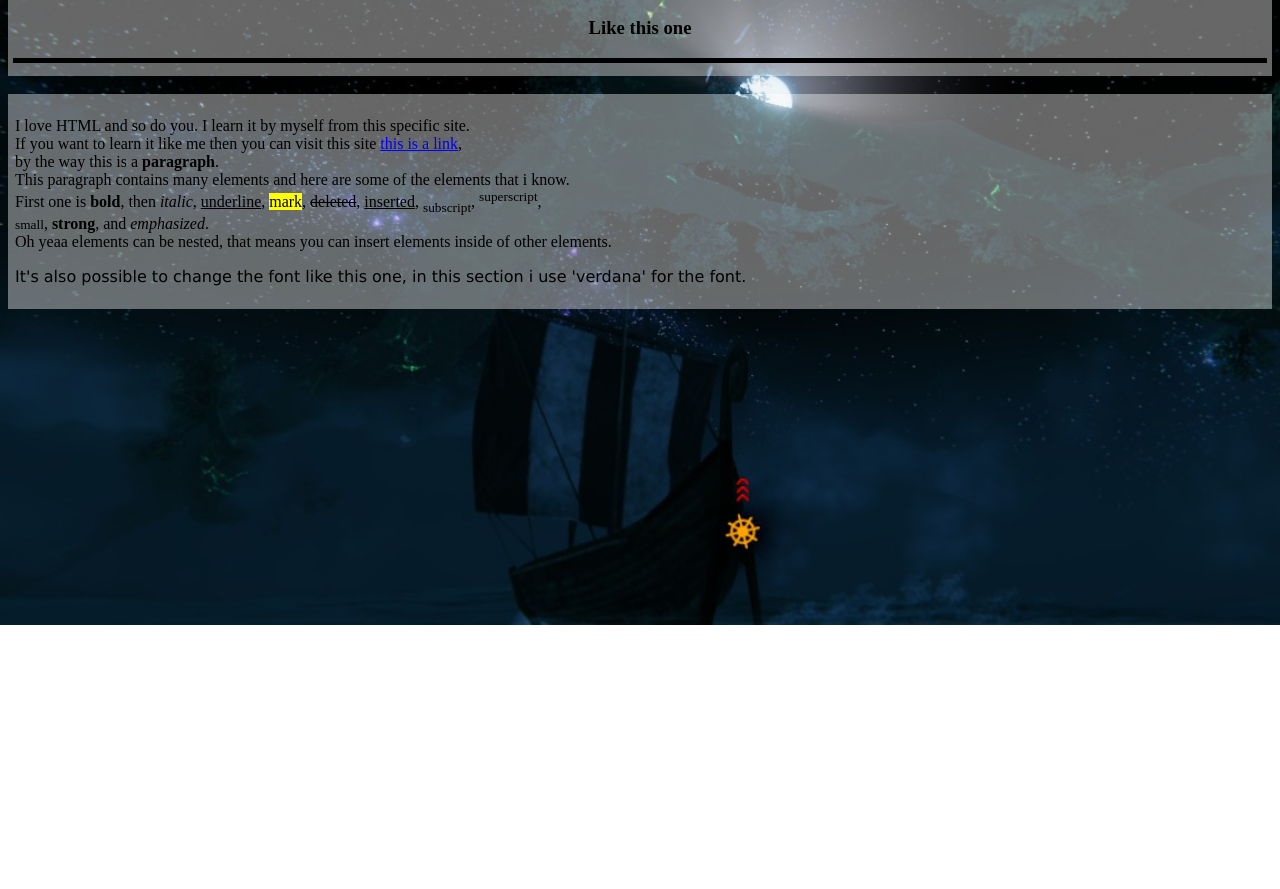
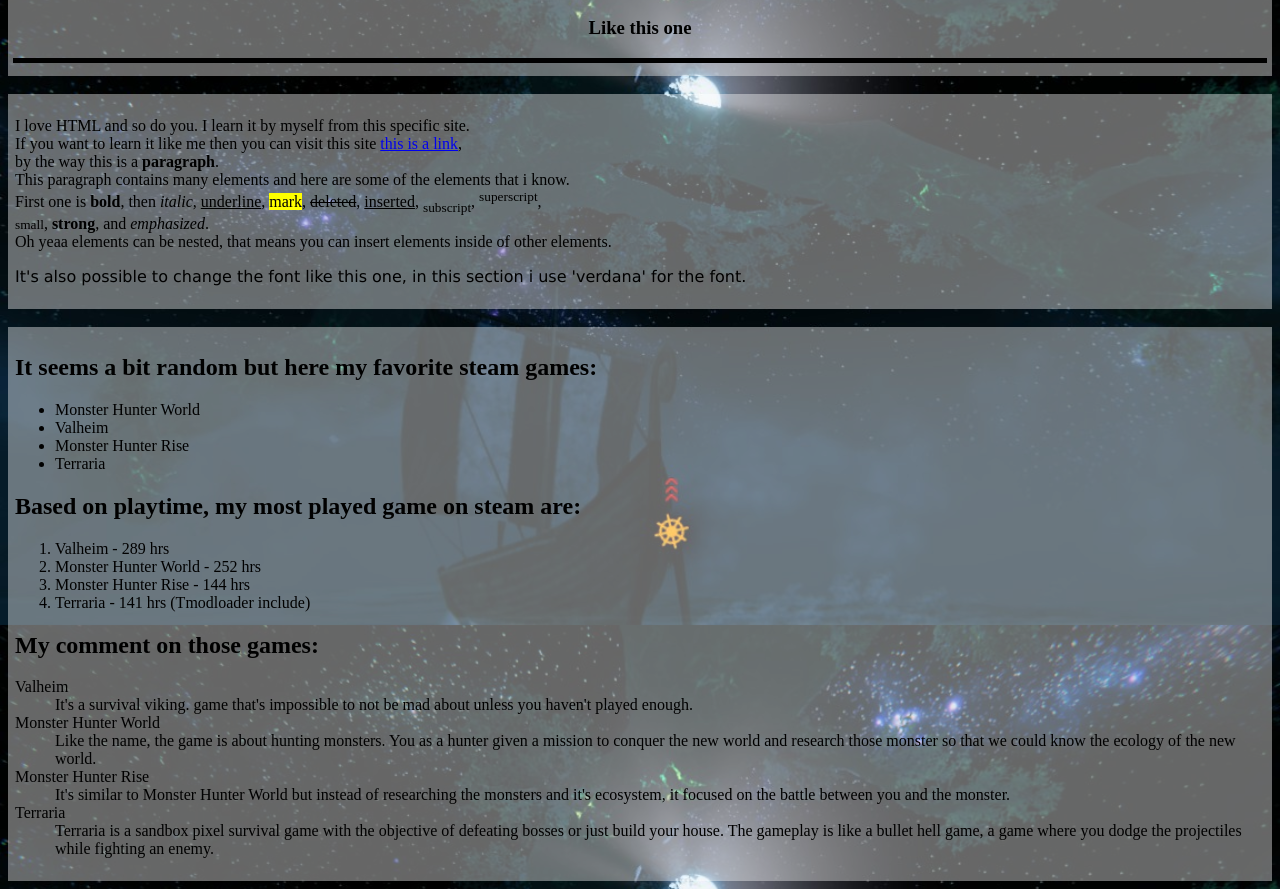
Before and after one commit to Naranss/Pemrograman-Berbasis-Platfrom, a plain HTML site: page index.html in a window 1280 px wide. Shown: the part 175-1064 px from the top of the page. Before the commit the page ends 800 px from the top, so only its background shows below. Drawn offline with Linux system fonts and the light colour scheme.

Commit message:
Adding variety of list

```diff
--- a/index.html
+++ b/index.html
@@ -31,6 +31,44 @@
         <p style="font-family: verdana">It's also possible to change the font like this one, in this section i use
             'verdana' for the font.</p>
     </div>
+
+    <br>
+
+    <div style="background-color: rgba(255, 255, 255, 0.4); padding: 7px;">
+        <h2>It seems a bit random but here my favorite steam games:</h2>
+        <ul>
+            <li>Monster Hunter World</li>
+            <li>Valheim</li>
+            <li>Monster Hunter Rise</li>
+            <li>Terraria</li>
+        </ul>
+
+        <h2>Based on playtime, my most played game on steam are:</h2>
+        <ol>
+            <li>Valheim - 289 hrs</li>
+            <li>Monster Hunter World - 252 hrs</li>
+            <li>Monster Hunter Rise - 144 hrs</li>
+            <li>Terraria - 141 hrs (Tmodloader include)</li>
+        </ol>
+
+        <h2>My comment on those games:</h2>
+        <dl>
+            <dt>Valheim</dt>
+            <dd>It's a survival viking. game that's impossible to not be mad about unless you haven't played enough.</dd>
+            <dt>Monster Hunter World</dt>
+            <dd>Like the name, the game is about hunting monsters. You as a hunter given a mission to conquer the new world and research those monster
+                so that we could know the ecology of the new world.
+            </dd>
+            <dt>Monster Hunter Rise</dt>
+            <dd>It's similar to Monster Hunter World but instead of researching the monsters and it's ecosystem, it focused on the battle
+                between you and the monster.</dd>
+            <dt>Terraria</dt>
+            <dd>Terraria is a sandbox pixel survival game with the objective of defeating bosses or just build your house.
+                The gameplay is like a bullet hell game, a game where you dodge the projectiles while fighting an enemy.
+            </dd>
+        </dl>
+    </div>
+
 </body>
 
 </html>
```
